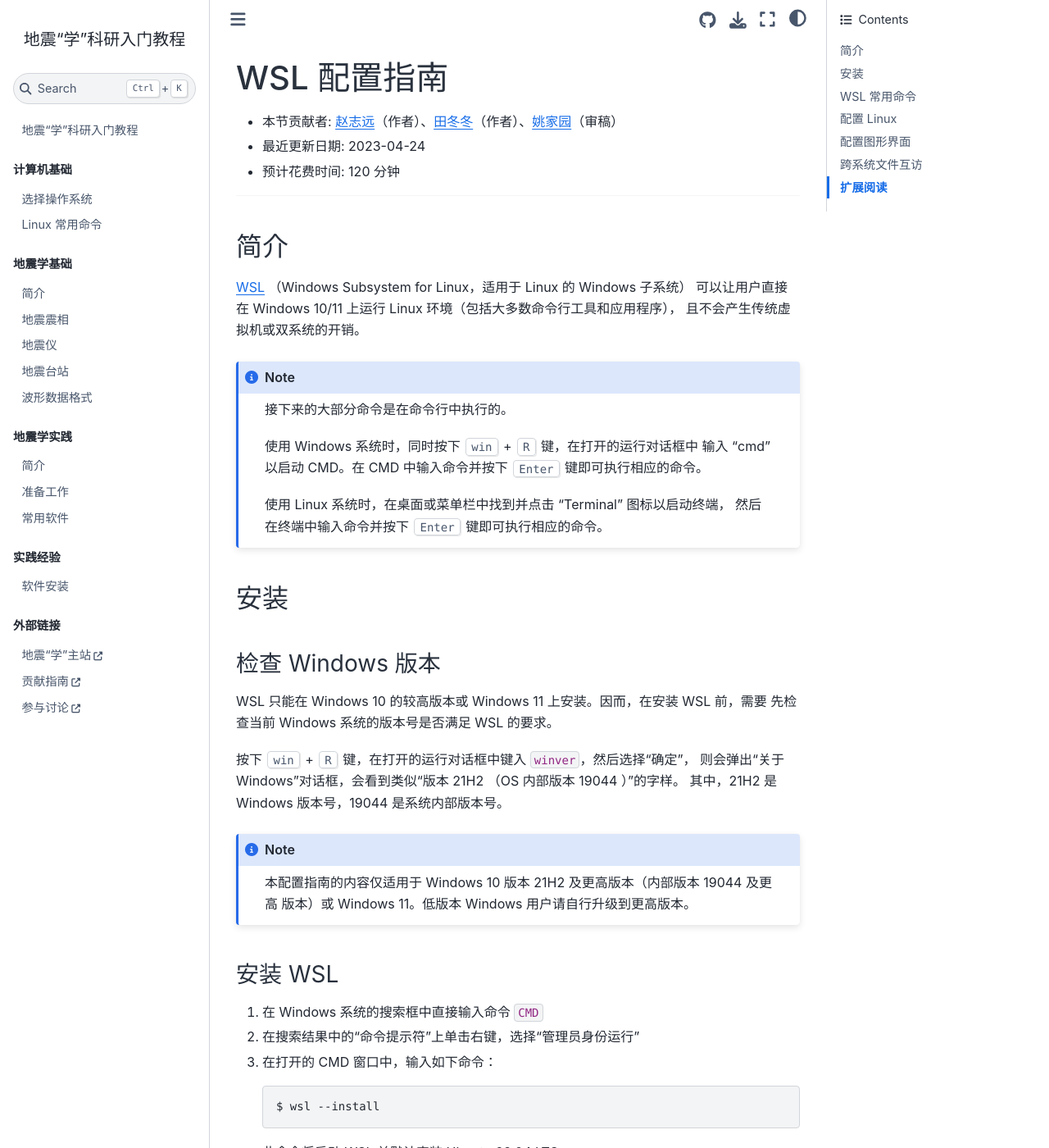
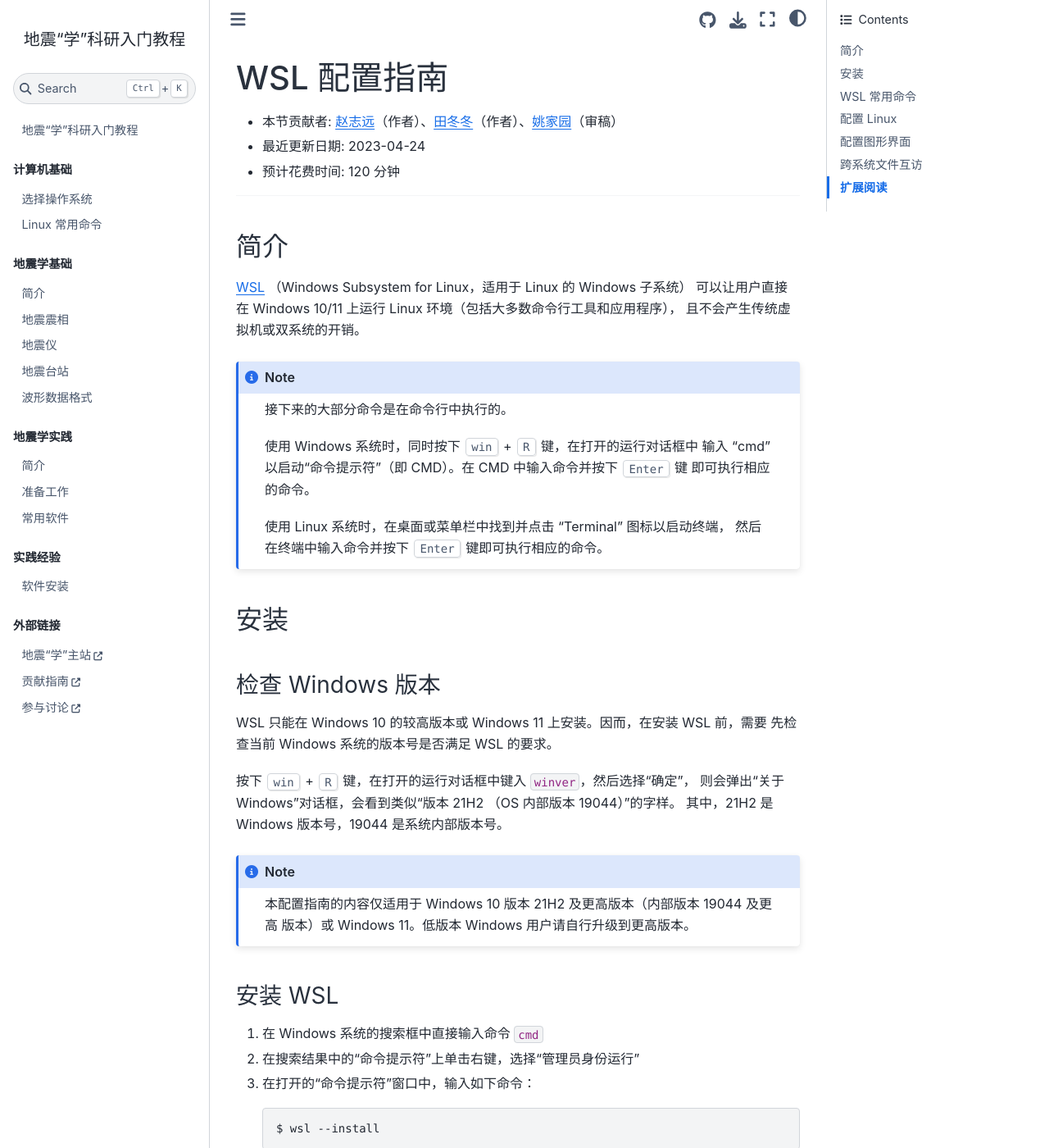
Before and after one commit to seismo-learn/seismology101, a Jupyter Book: the page built from source/computer/wsl-setup.md, in a window 1280 px wide and 1400 px high. Shown: the whole window at 82% size. Built offline with Jupyter Book 1.0.4 settings and Sphinx 7.4.7 and the Sphinx Book theme 1.1.4, drawn with Linux system fonts in a browser that asks for light colours; pages that are not in the unit, such as notebooks, are missing from menus.

Commit message:
Make sure that users know that CMD is (#679)

````diff
--- a/source/computer/wsl-setup.md
+++ b/source/computer/wsl-setup.md
@@ -17,7 +17,8 @@
 接下来的大部分命令是在命令行中执行的。
 
 使用 Windows 系统时，同时按下 {kbd}`win` + {kbd}`R` 键，在打开的运行对话框中
-输入 “cmd” 以启动 CMD。在 CMD 中输入命令并按下 {kbd}`Enter` 键即可执行相应的命令。
+输入 “cmd” 以启动“命令提示符”（即 CMD）。在 CMD 中输入命令并按下 {kbd}`Enter` 键
+即可执行相应的命令。
 
 使用 Linux 系统时，在桌面或菜单栏中找到并点击 “Terminal” 图标以启动终端，
 然后在终端中输入命令并按下 {kbd}`Enter` 键即可执行相应的命令。
@@ -31,7 +32,7 @@ WSL 只能在 Windows 10 的较高版本或 Windows 11 上安装。因而，在
 先检查当前 Windows 系统的版本号是否满足 WSL 的要求。
 
 按下 {kbd}`win` + {kbd}`R` 键，在打开的运行对话框中键入 `winver`，然后选择“确定”，
-则会弹出“关于 Windows”对话框，会看到类似“版本 21H2 （OS 内部版本 19044 ）”的字样。
+则会弹出“关于 Windows”对话框，会看到类似“版本 21H2 （OS 内部版本 19044）”的字样。
 其中，21H2 是 Windows 版本号，19044 是系统内部版本号。
 
 :::{note}
@@ -41,9 +42,9 @@ WSL 只能在 Windows 10 的较高版本或 Windows 11 上安装。因而，在
 
 ### 安装 WSL
 
-1.  在 Windows 系统的搜索框中直接输入命令 `CMD`
+1.  在 Windows 系统的搜索框中直接输入命令 `cmd`
 2.  在搜索结果中的“命令提示符”上单击右键，选择“管理员身份运行”
-3.  在打开的 CMD 窗口中，输入如下命令：
+3.  在打开的“命令提示符”窗口中，输入如下命令：
     ```
     $ wsl --install
     ```
````
Also changed, not shown: other parts of source/computer/wsl-setup.md (+1 -1 lines).
